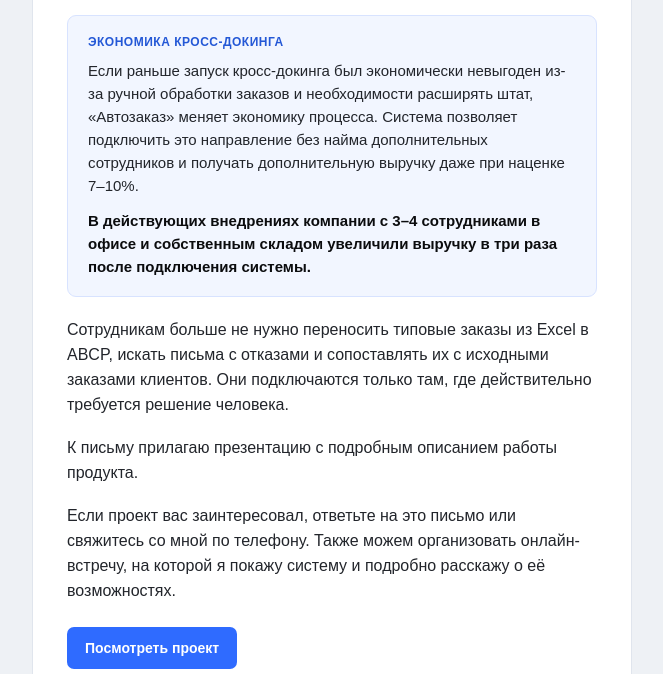
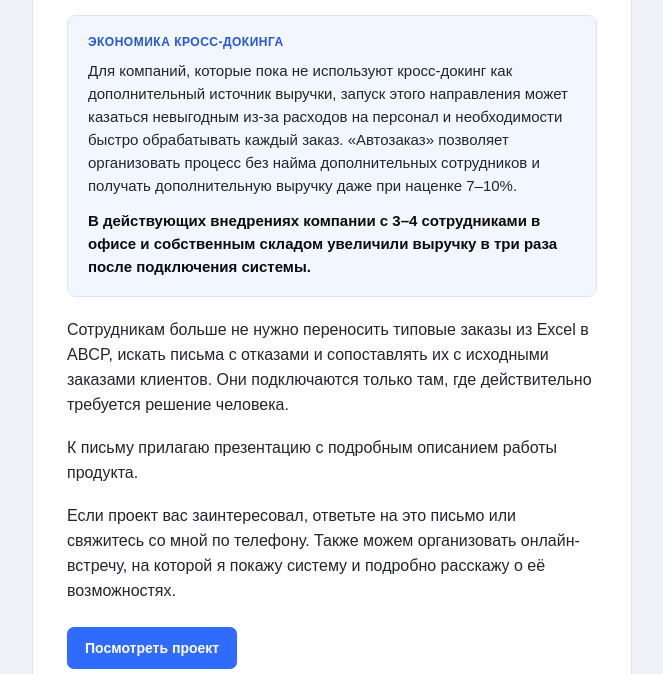
Before and after one commit to AIvan-py/skvoz-site, a plain HTML site: page email-brand-kit/final-outreach-email.html in a window 1280 px wide. Shown: the part 842-1516 px from the top of the page, without its empty margins (308-971 px from the left). Drawn offline with Linux system fonts and the light colour scheme.

Commit message:
Clarify cross-docking opportunity messaging

```diff
--- a/email-brand-kit/final-outreach-email.html
+++ b/email-brand-kit/final-outreach-email.html
@@ -77,7 +77,7 @@
                   <tr>
                     <td style="padding:18px 20px;font-family:Arial,Helvetica,sans-serif;color:#22252B;">
                       <div style="margin:0 0 8px;font-size:12px;line-height:17px;font-weight:700;letter-spacing:.5px;color:#2458D6;">ЭКОНОМИКА КРОСС-ДОКИНГА</div>
-                      <p style="margin:0 0 12px;font-size:15px;line-height:23px;">Если раньше запуск кросс-докинга был экономически невыгоден из-за ручной обработки заказов и необходимости расширять штат, «Автозаказ» меняет экономику процесса. Система позволяет подключить это направление без найма дополнительных сотрудников и получать дополнительную выручку даже при наценке 7–10%.</p>
+                      <p style="margin:0 0 12px;font-size:15px;line-height:23px;">Для компаний, которые пока не используют кросс-докинг как дополнительный источник выручки, запуск этого направления может казаться невыгодным из-за расходов на персонал и необходимости быстро обрабатывать каждый заказ. «Автозаказ» позволяет организовать процесс без найма дополнительных сотрудников и получать дополнительную выручку даже при наценке 7–10%.</p>
                       <p style="margin:0;font-size:15px;line-height:23px;font-weight:700;color:#0B0C0E;">В действующих внедрениях компании с 3–4 сотрудниками в офисе и собственным складом увеличили выручку в три раза после подключения системы.</p>
                     </td>
                   </tr>
```
Also changed, not shown: email-brand-kit/final-outreach-email.txt.
